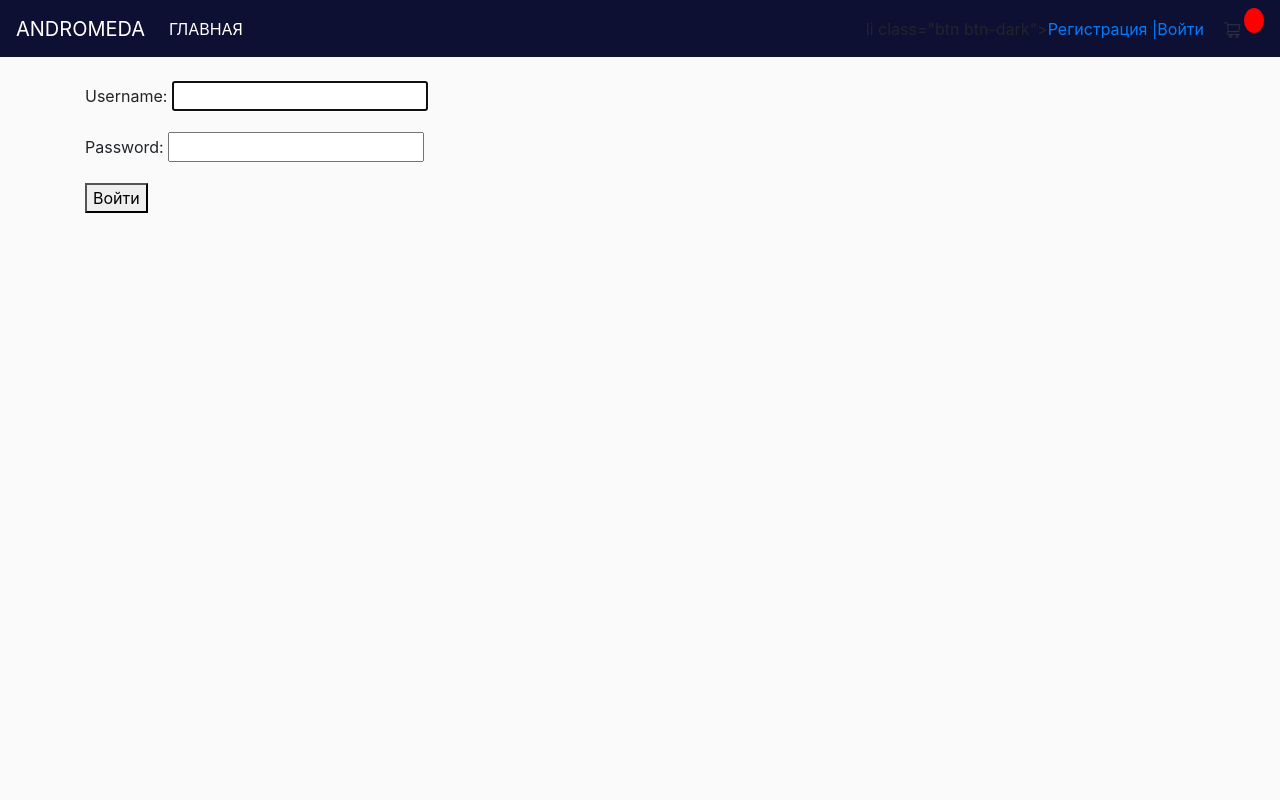
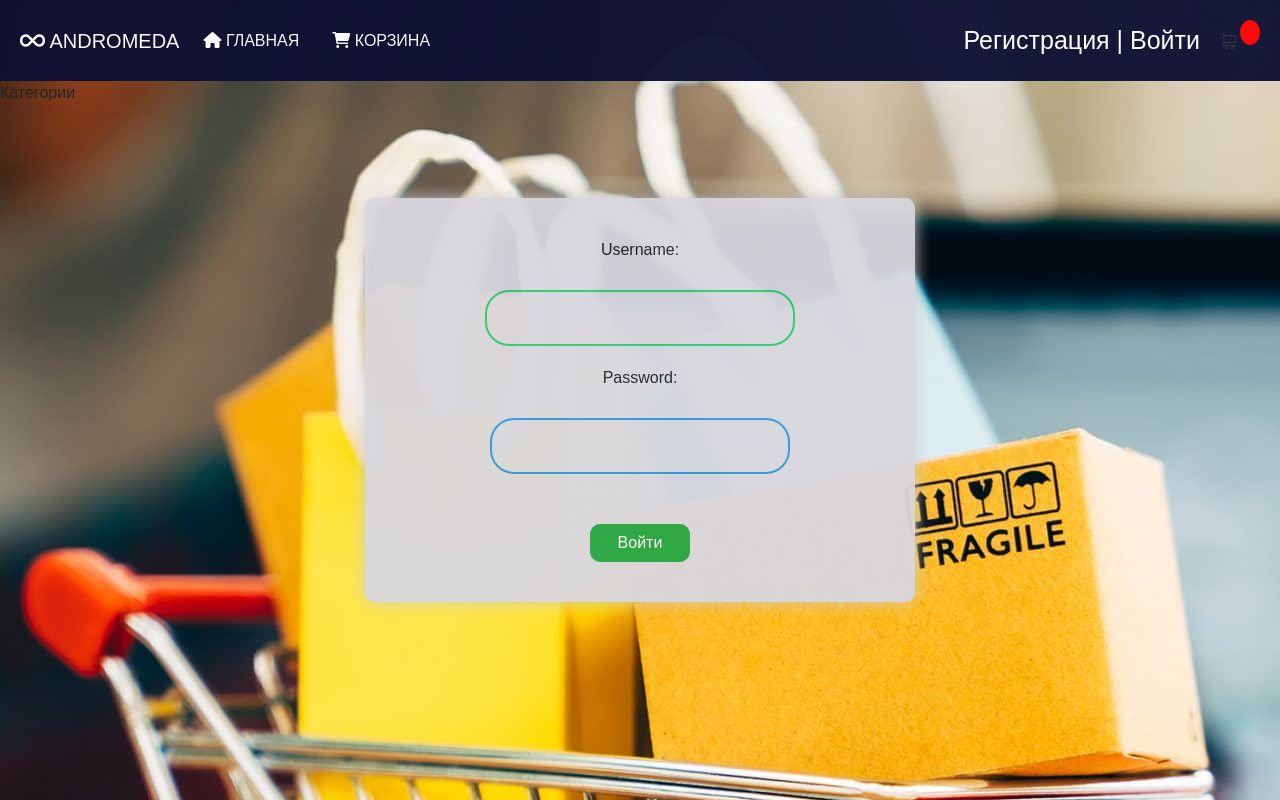
Before and after one commit to OVERDOZZZE/ANDROMEDA-STORE, a Django app: page /login/ in a window 1280 px wide. Run offline with Django 4.2, Linux system fonts and the light colour scheme; some libraries are stand-ins or nearby versions.

Commit message:
Добавление товара пользователем, читать пост и некоторые стили
1. Добавлена функция "Добавить товар", доступная только авторизованным пользователям. Пока что заглушка.

2. Добавлен функционал чтения поста, который определяет пост по id продукта

3. Добавлены стили к чтению поста и добавлению товара

```diff
--- a/ecommerce/store/static/store/css/main.css
+++ b/ecommerce/store/static/store/css/main.css
@@ -1,5 +1,5 @@
 body{
-	background-color: hsl(0, 0%, 98%);
+	background-color: #f7f4f0;
 }
 
 h1,h2,h3,h4,h5,h6{
@@ -19,6 +19,7 @@ h1,h2,h3,h4,h5,h6{
 	-webkit-box-shadow: -1px -3px 5px -2px rgba(214,214,214,1);
     -moz-box-shadow: -1px -3px 5px -2px rgba(214,214,214,1);
     box-shadow: -1px -3px 5px -2px rgba(214,214,214,1);
+    border-radius: 10px;
 }
 
 .product{
@@ -27,6 +28,7 @@ h1,h2,h3,h4,h5,h6{
 
 .bg-dark{
 	background-color: #0e1033!important;
+	padding: 20px
 }
 
 #cart-icon{
@@ -98,3 +100,96 @@ h1,h2,h3,h4,h5,h6{
 .hidden{
 	display: none!important;
 }
+
+.content-text {
+	margin: 60px 0 0 30px;
+	color: #000;
+	font-size: 20px;
+	font-family: Yandex Sans Display Light;
+}
+.content-text h1 {font-size: 32px;}
+
+#footer {
+	box-sizing: border-box;
+	background: #0e1033 ;
+	padding: 15px;
+	color: white;
+	font-size: 14px;
+	font-family: Verdana, Geneva, Arial, Helvetica;
+	text-align: center;
+	overflow: hidden;
+
+}
+#footer a {
+	text-decoration: underline;
+	color: #aaa;
+}
+
+
+.zxc h3 {color: black;}
+
+.zxc {
+    background: #c9c7c3;
+    padding: 15px;
+    margin-top: 20px;
+    margin-bottom: 20px;
+    border-radius: 10px;
+    box-shadow:hsl(0, 0%, 80%) 0 0 20px;
+
+
+}
+
+.zxc2 {
+    background: #acbaa4;
+    border-radius: 10px;
+    box-shadow:hsl(0, 0%, 80%) 0 0 50px;
+
+}
+
+.zxc3 h3 {
+    font-size: 43px;
+    color: black;
+    padding: 10px;
+    border-radius: 10px;
+    box-shadow:hsl(0, 0%, 80%) 0 0 100px;
+}
+
+.zxc3 {
+    background: #ede8e8;
+    padding: 10px;
+    border-radius: 10px
+}
+
+.list-cats{
+    text-decoration: none;
+    list-style-type: none;
+    font-size: 25px
+}
+.list-cats a{
+    color: #fff
+}
+
+.cart-place {
+    text-decoration: none;
+    list-style-type: none;
+    font-size: 16px;
+    margin-left: 25px;
+    margin-top: 8.5px
+
+}
+.cart-place a {color: #fff}
+
+
+.login {
+
+}
+
+.add_item {
+    margin-right: 20px;
+    font-size: 18px;
+    text-decoration: none;
+    border: 2px solid #fff;
+    border-radius: 10px;
+    padding:5px;
+    margin-top: 10px;
+}
--- /dev/null
+++ b/ecommerce/store/static/store/css/registration.css
@@ -0,0 +1,78 @@
+body {
+  margin: 0;
+  padding: 0;
+  font-family: sans-serif;
+  background-image: url('/static/store/images/shopping.jpg');
+  opacity: 0.96;
+}
+
+.box {
+  position: absolute;
+  width: 550px;
+  padding: 40px;
+  position: adsolute;
+  top: 50%;
+  left: 50%;
+  transform: translate(-50%,-50%);
+  background: #d9d7de;
+  text-align: center;
+  border-radius: 10px;
+  box-shadow:hsl(0, 0%, 80%) 0 0 16px;
+
+
+
+}
+
+.box h1 {
+  color: white;
+  text-transform: uppercase;
+  font-weight: 500;
+}
+
+
+
+.box input[type="text"],.box input[type="password"]{
+  border:0;
+  background: none;
+  display: block;
+  margin: 20px auto;
+  text-align: center;
+  border: 2px solid #3498db;
+  padding: 14px 44px;
+  width: 300px;
+  outline: none;
+  color: white;
+  border-radius: 24px;
+  transition: 0.25s;
+
+}
+
+.box input[type="text"]:focus,.box input[type="password"]:focus{
+  width: 310px;
+  border-color: #2ecc71;
+}
+
+.box input[type="submit"] {
+  border:0;
+  background: none;
+  display: block;
+  margin: 20px auto;
+  text-align: center;
+  border: 2px solid #2ecc71;
+  padding: 14px 80px;
+  outline: none;
+  color: white;
+  border-radius: 24px;
+  transition: 0.25s;
+  cursor: pointer;
+}
+
+.box input[type="submit"]:hover {
+  background: #2eec71;
+}
+
+.btn-success {
+    width: 100px;
+    margin-top: 30px;
+    margin-bottom: 0px
+}
--- a/ecommerce/store/templates/store/checkout.html
+++ b/ecommerce/store/templates/store/checkout.html
@@ -46,7 +46,7 @@
 
 		<div class="col-lg-6">
 			<div class="box-element">
-				<a  class="btn btn-outline-dark" href="{% url 'cart' %}">&#x2190; Back to Cart</a>
+				<a  class="btn btn-outline-dark" href="{% url 'cart' %}">&#x2190; Вернуться в корзину</a>
 				<hr>
 				<h3>Order Summary</h3>
 				<hr>
--- a/ecommerce/store/templates/store/login.html
+++ b/ecommerce/store/templates/store/login.html
@@ -1,9 +1,11 @@
 {% extends 'store/main.html' %}
+{% load static %}
 
 {% block content %}
-<form action="" method="post">
+<link rel="stylesheet" href="{% static 'store/css/registration.css' %}">
+<form class="box" action="" method="post" clas="login">
     {% csrf_token %}
     {{ form.as_p }}
-    <button type="submit">Войти</button>
+    <button class="btn btn-success" type="submit">Войти</button>
 </form>
 {% endblock %}
--- a/ecommerce/store/templates/store/main.html
+++ b/ecommerce/store/templates/store/main.html
@@ -3,7 +3,7 @@
 <html>
 <head>
 	<title>Ecom</title>
-
+	<link rel="stylesheet" href="https://cdnjs.cloudflare.com/ajax/libs/font-awesome/6.2.1/css/all.min.css">
 	<meta name="viewport" content="width=device-width, initial-scale=1, maximum-scale=1, minimum-scale=1" />
 
 	<link rel="stylesheet" href="https://stackpath.bootstrapcdn.com/bootstrap/4.4.1/css/bootstrap.min.css" integrity="sha384-Vkoo8x4CGsO3+Hhxv8T/Q5PaXtkKtu6ug5TOeNV6gBiFeWPGFN9MuhOf23Q9Ifjh" crossorigin="anonymous">
@@ -34,7 +34,8 @@
 <body>
 
 	<nav class="navbar navbar-expand-lg navbar-dark bg-dark">
-	  <a class="navbar-brand" href="{% url 'store' %}">ANDROMEDA</a>
+	  <a class="navbar-brand" href="{% url 'store' %}">
+		  <i class="fa-solid fa-infinity"></i> ANDROMEDA</a>
 	  <button class="navbar-toggler" type="button" data-toggle="collapse" data-target="#navbarSupportedContent" aria-controls="navbarSupportedContent" aria-expanded="false" aria-label="Toggle navigation">
 	    <span class="navbar-toggler-icon"></span>
 	  </button>
@@ -42,16 +43,29 @@
 	  <div class="collapse navbar-collapse" id="navbarSupportedContent">
 	    <ul class="navbar-nav mr-auto">
 	      <li class="nav-item active">
-	        <a class="nav-link" href="{% url 'store' %}">ГЛАВНАЯ<span class="sr-only">(current)</span></a>
+	        <a class="nav-link" href="{% url 'store' %}">
+				<i class="fa-solid fa-house"></i> ГЛАВНАЯ<span class="sr-only">(current)</span></a>
 	      </li>
+
+			<li class="cart-place">
+				<a href="{% url 'cart' %}">
+					<i class="fa-solid fa-cart-shopping"></i> КОРЗИНА</a>
+			</li>
+
+
 
 
 	    </ul>
 	    <div class="form-inline my-2 my-lg-0">
 			{% if request.user.is_authenticated %}
+				<li class="list-cats"><a class="add_item" href="">
+
+					<i class="fa-solid fa-square-plus"></i> ДОБАВИТЬ ТОВАР</a></li>
+			<br>
+
 	     		<li class="list-cats"><a href="">{{ user.username }} |</a> <a href="{% url 'logout' %}">Выйти</a></li>
 			{% else %}
-            	li class="btn btn-dark"><a href="{% url 'registration' %}">Регистрация |</a><a href="{% url 'login' %}"> Войти</a></li>
+            	<li class="list-cats"><a href="{% url 'registration' %}">Регистрация |</a><a href="{% url 'login' %}"> Войти</a></li>
         	{% endif %}
 	     	<a href="{% url 'cart' %}">
 	    		<img  id="cart-icon" src="{% static 'store/images/cart.png' %}">
@@ -62,6 +76,13 @@
 	  </div>
 	</nav>
 
+	 <div class="cats">
+        <aside>
+
+            <div class="little_change">Категории</div>
+
+        </aside>
+    </div>
      <div class="container">
             <br>
             {% block content %}
@@ -76,5 +97,23 @@
 
 	<script src="https://stackpath.bootstrapcdn.com/bootstrap/4.4.1/js/bootstrap.min.js" integrity="sha384-wfSDF2E50Y2D1uUdj0O3uMBJnjuUD4Ih7YwaYd1iqfktj0Uod8GCExl3Og8ifwB6" crossorigin="anonymous"></script>
 <script type="text/javascript" src="{% static 'store/js/cart.js' %}"></script>
+
+
+<!-- Блок контента -->
+	<div class="content-text">
+
+	</div>
+<!-- Конец блока контента -->
+
+<!--</td></tr></table>-->
+<!--</td></tr>-->
+<!--&lt;!&ndash; Footer &ndash;&gt;-->
+<!--<tr><td valign=top>-->
+<!--	<div id="footer">-->
+<!--		<p>&copy; 2021 Частичное или полное копирование информации с данного сайта для распространения на других ресурсах, в том числе и бумажных, строго запрещено.</p>-->
+<!--	</div>-->
+<!--</td></tr></table>-->
+<!--&lt;!&ndash; Конец footer'а и страницы &ndash;&gt;-->
+
 </body>
 </html>
--- a/ecommerce/store/templates/store/store.html
+++ b/ecommerce/store/templates/store/store.html
@@ -10,10 +10,12 @@
                 <h6><strong>{{ product.name }}</strong></h6>
                 <hr>
                 <button data-product={{product.id}} data-action="add" class="btn btn-outline-secondary add-btn update-cart">В корзину</button>
-                <a class="btn btn-outline-success" href="#">Подробнее</a>
+                <a class="btn btn-outline-success" href="{{ product.get_absolute_url }}">Подробнее</a>
                 <h4 style="display: inline-block; float: right">${{ product.price|floatformat:2 }}</h4>
             </div>
         </div>
         {% endfor %}
     </div>
+
+
 {% endblock %}
--- a/ecommerce/store/urls.py
+++ b/ecommerce/store/urls.py
@@ -9,4 +9,5 @@ urlpatterns = [
     path('registration/', RegisterUser.as_view(), name='registration'),
     path('login/', LoginUser.as_view(), name='login'),
     path('logout/', logout_user, name='logout'),
+    path('show_post/<int:post_id>/', show_post, name='show_post')
 ]
--- a/ecommerce/store/views.py
+++ b/ecommerce/store/views.py
@@ -1,12 +1,12 @@
 from django.contrib.auth import login, logout
 from django.contrib.auth.forms import AuthenticationForm
 from django.contrib.auth.views import LoginView
-from django.shortcuts import render, redirect
+from django.shortcuts import render, redirect, get_object_or_404
 from django.urls import reverse_lazy
-from django.views.generic import CreateView
+from django.views.generic import CreateView, DeleteView
 from .forms import *
 from .models import *
-from django.http import JsonResponse
+from django.http import JsonResponse, HttpResponse
 import json
 
 from .utils import DataMixin
@@ -130,3 +130,11 @@ class LoginUser(DataMixin, LoginView):
 def logout_user(request):
     logout(request)
     return redirect('store')
+
+
+def show_post(request, post_id):
+    product = get_object_or_404(Product, id=post_id)
+    context = {
+        'product': product
+    }
+    return render(request, 'store/show_post.html', context=context)
```
Also changed, not shown: ecommerce/store/models.py (+8 -0 lines), ecommerce/store/templates/store/show_post.html (added, +24 -0 lines), ecommerce/db.sqlite3, ecommerce/store/migrations/0004_product_content.py (added), ecommerce/store/static/store/images/glasses.jpg (added), ecommerce/store/static/store/images/phone.jpg (added), ecommerce/store/static/store/images/shopping.jpg (added), ecommerce/store/static/store/images/wathces.jpg (added).
